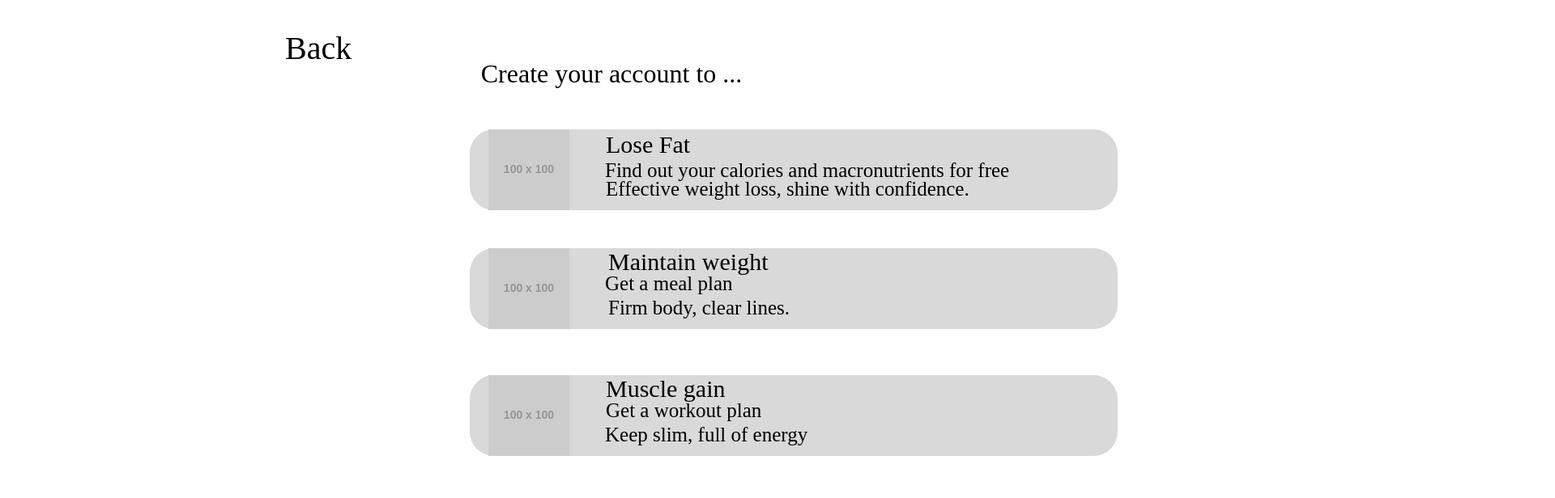
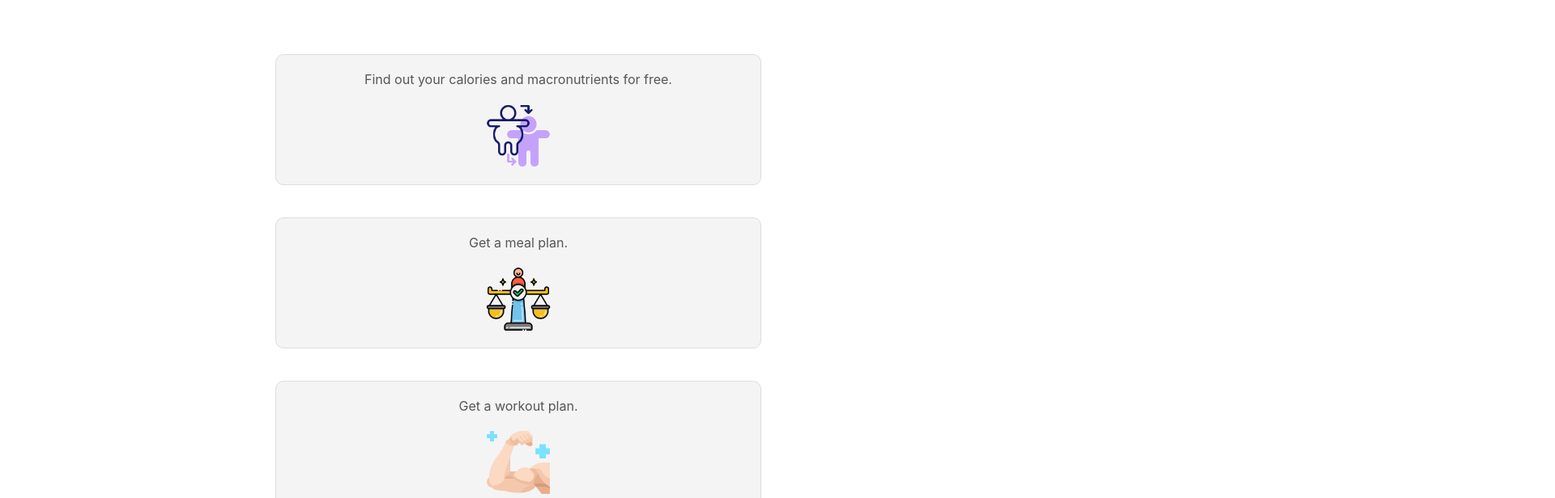
Before and after one commit to phucnhan/KLTN, a React (Create React App) app: page /nextCreate in a window 1280 px wide. Shown: the part 160-776 px from the top of the page at 81% size, 1920 px wide, since content can reach past the window. Built offline with nearby package versions, Linux system fonts and the light colour scheme.

Commit message:
update nexrcreate

```diff
--- a/src/App.js
+++ b/src/App.js
@@ -11,6 +11,7 @@ import ActivityLevel from './Component/ActivityLevel/ActivityLevel';
 import Food from './Component/Food/Food';
 import LoseFat from './Component/LoseFat/LoseFat';
 import NextCreate from './Component/NextCreate/NextCreate';
+import Plan from './Component/Plan/Plan';
 function App() {
   return (
     <Router>
@@ -23,8 +24,10 @@ function App() {
         <Route path="/food" element={<div className="app-container"><Food /></div>} />
         <Route path="/losefat" element={<div className="app-container"><LoseFat /></div>} />
         <Route path="/nextCreate" element={<div className="app-container"><NextCreate /></div>} />
+        <Route path="/plan" element={<div className="app-container"><Plan /></div>} />
         <Route path="/signup" element={<div className="app-container"><Signup /></div>} />
         <Route path="/login" element={<div className="app-container"><Login /></div>} />
+
       </Routes>
     </Router>
 
--- a/src/Component/NextCreate/NextCreate.css
+++ b/src/Component/NextCreate/NextCreate.css
@@ -1,162 +1,119 @@
-.container {
-    width: 1920px;
-    height: 1080px;
-    position: relative;
-    background: white;
+/* nextcreate.css */
+* {
+    margin: 0;
+    padding: 0;
+    box-sizing: border-box;
 }
 
-.box1, .box2, .box3 {
-    width: 800px;
-    height: 100px;
-    background: #D9D9D9;
-    border-radius: 30px;
-    position: absolute;
+
+
+.nextcreate-container {
+    display: flex;
+    flex-direction: column;
+    align-items: center;
+    justify-content: center;
+    padding: 20px;
+    min-height: 100vh;
+    text-align: center;
+
 }
 
-.box1 {
-    top: 320px;
-    left: 580px;
+.nextcreatetextbox {
+    width: 100%;
+    max-width: 600px;
+    margin-bottom: 40px;
+    margin-top: 10vh;
+    border-radius: 10px;
+    padding: 20px;
 }
 
-.box2 {
-    top: 467px;
-    left: 580px;
+
+.nextcreateGoals {
+    font-size: auto;
+    display: flex;
+    flex-direction: column;
+    align-items: center;
+    text-align: center;
 }
 
-.box3 {
-    top: 624px;
-    left: 580px;
+/* Style for each goal item container */
+.nextcreate1 {
+    width: 100%;
+    max-width: 600px;
+    margin-top: 1vh;
+    margin-bottom: 40px;
+    border: 1px solid #ddd;
+    border-radius: 10px;
+    padding: 20px;
+    background-color: #f4f4f4;
 }
 
-.text1, .text2, .text3, .text4, .text5, .text6 {
-    color: black;
-    font-weight: 400;
-    position: absolute;
+.nextcreate {
+    width: 100%;
+    max-width: 600px;
+    margin-bottom: 40px;
+    border: 1px solid #ddd;
+    border-radius: 10px;
+    padding: 20px;
+    background-color: #f4f4f4;
+}
+.nextcreateContent {
+    display: flex;
+    flex-direction: column;
+    align-items: center;
+    text-align: center;
 }
 
-.text1 {
-    font-size: 25px;
-    font-family: 'Lora';
-    top: 527px;
-    left: 751px;
+
+.descriptionText {
+    font-size: 1rem;
+    color: #555;
+    margin-bottom: 10px;
 }
 
-.text2 {
-    font-size: 30px;
-    font-family: 'Zen Antique';
-    top: 467px;
-    left: 751px;
+.goals-icon {
+    width: 80px;
+    height: 80px;
+    object-fit: contain;
+    margin-top: 10px;
 }
 
-.text3 {
-    font-size: 30px;
-    font-family: 'Zen Antique';
-    top: 624px;
-    left: 748px;
+.backText {
+    font-size: 1.2rem;
+    color: #007bff;
+    margin-top: 30px;
+    cursor: pointer;
 }
 
-.text4 {
-    font-size: 25px;
-    font-family: 'Lora';
-    top: 380px;
-    left: 748px;
+/* Responsive */
+@media (max-width: 768px) {
+
+    .descriptionText {
+        font-size: 0.9rem;
     }
 
-.text5 {
-    font-size: 30px;
-    font-family: 'Zen Antique';
-    top: 322px;
-    left: 748px;
+    .goalItem {
+        max-width: 100%;
     }
 
-.text6 {
-    font-size: 25px;
-    font-family: 'Lora';
-    top: 684px;
-    left: 747px;
+    .goals-icon {
+        width: 60px;
+        height: 60px;
+    }
 }
 
-.image1, .image2, .image3 {
-    width: 100px;
-    height: 100px;
-    position: absolute;
+@media (max-width: 480px) {
+
+    .descriptionText {
+        font-size: 0.8rem;
     }
 
-.image1 {
-    top: 624px;
-    left: 603px;
+    .goals-icon {
+        width: 50px;
+        height: 50px;
     }
 
-.image2 {
-    top: 467px;
-    left: 603px;
+    .goalItem {
+        width: 100%;
     }
-
-.image3 {
-    top: 320px;
-    left: 603px;
 }
-
-.create-account {
-    width: 432px;
-    height: 60px;
-    text-align: center;
-    color: black;
-    font-size: 32px;
-    font-family: 'Zen Antique';
-    font-weight: 400;
-    position: absolute;
-    top: 233px;
-    left: 539px;
-}
-
-.meal-plan, .calories-info, .workout-plan {
-    font-size: 25px;
-    font-family: 'Lora';
-    color: black;
-    position: absolute;
-}
-
-.meal-plan {
-    top: 497px;
-    left: 747px;
-}
-
-.calories-info {
-    top: 357px;
-    left: 747px;
-}
-
-.workout-plan {
-    top: 654px;
-    left: 748px;
-}
-
-.back {
-    position: absolute;
-    top: 196px;
-    left: 352px;
-    color: black;
-    font-size: 40px;
-    font-family: 'Karla';
-    font-weight: 400;
-}
-
-.create-button {
-    padding: 23px;
-    background: #469707;
-    border-radius: 30px;
-    position: absolute;
-    top: 783px;
-    left: 765px;
-    display: inline-flex;
-    justify-content: center;
-    align-items: center;
-}
-
-.create-button div {
-    color: white;
-    font-size: 36px;
-    font-family: 'Inter';
-    font-weight: 900;
-}
--- a/src/Component/NextCreate/NextCreate.js
+++ b/src/Component/NextCreate/NextCreate.js
@@ -1,36 +1,52 @@
-//Buoc 5
+//Buoc 5 next create
 import React from "react";
 import "./NextCreate.css";
 import Navbar from "../Navbar/Navbar";
+import { Link } from 'react-router-dom';
 
 class NextCreate extends React.Component {
     render() {
         return (
-            <div className="container">
+            <div className="nextcreate-container">
                 <Navbar />
-                <div className="box1" />
-                <div className="box2" />
-                <div className="text1">Firm body, clear lines.</div>
-                <div className="text2">Maintain weight</div>
-                <div className="box3" />
-                <div className="text3">Muscle gain</div>
-                <div className="text4">Effective weight loss, shine with confidence.</div>
-                <div className="text5">Lose Fat</div>
-                <div className="text6">Keep slim, full of energy</div>
-                <img className="image1" src="https://via.placeholder.com/100x100" alt="placeholder" />
-                <img className="image2" src="https://via.placeholder.com/100x100" alt="placeholder" />
-                <img className="image3" src="https://via.placeholder.com/100x100" alt="placeholder" />
-                <div className="create-account">Create your account to ...</div>
-                <div className="meal-plan">Get a meal plan</div>
-                <div className="calories-info">Find out your calories and macronutrients for free</div>
-                <div className="workout-plan">Get a workout plan</div>
-                <div className="back">Back</div>
-                <div className="create-button">
-                    <div>Create account</div>
+
+                <div className="nextcreatetextbox">
+                    <h1 classname="nextcreateGoals">Create your account to ...</h1>
                 </div>
+
+
+                <div className="nextcreate1">
+
+                    <div className="nextcreateContent">
+                            <div className="descriptionText">Find out your calories and macronutrients for free.</div>
+                            <img className="goals-icon" src="image/goalsimg/losefat1.png" alt="" />
+                    </div>
+                </div>
+
+
+                <div className="nextcreate">
+                    <div className="nextcreateContent">
+                            <div className="descriptionText">Get a meal plan.</div>
+                            <img className="goals-icon" src="image/goalsimg/maintainw1.png" alt="" />
+                    </div>
+                </div>
+
+
+                <div className="nextcreate">
+                    <div className="nextcreateContent">
+                            <div className="descriptionText">Get a workout plan.</div>
+                            <img className="goals-icon" src="image/goalsimg/musclegain1.png" alt="" />
+                    </div>
+                </div>
+
+
+                <Link to="/plan">
+                <div className="backText">Continue</div>
+                </Link>
             </div>
         );
     }
 }
 
+
 export default NextCreate;
--- /dev/null
+++ b/src/Component/Plan/Plan.js
@@ -0,0 +1,39 @@
+import React from "react";
+import "./Plan.css";
+import Navbar from "../Navbar/Navbar";
+import { Link } from 'react-router-dom';
+
+class Plan extends React.Component {
+    render() {
+        return (
+            <div className="signup-container">
+                <Navbar />
+                <div className="form-container">
+                    <div className="label-username">Username</div>
+                    <div className="input-field input-field-username">
+                        <input type="text" placeholder="Enter your username" />
+                    </div>
+
+                    <div className="label-password">Password</div>
+                    <div className="input-field input-field-password">
+                        <input type="password" placeholder="Enter your password" />
+                    </div>
+
+                    <div className="label-reenter">Re-enter password</div>
+                    <div className="input-field input-field-reenter">
+                        <input type="password" placeholder="Re-enter your password" />
+                    </div>
+
+                    <div className="sign-up-button">
+                        <div className="sign-up-button-text">Sign up</div>
+                    </div>
+                    <div>
+                        <Link to="/login">Already have account</Link>
+                    </div>
+                </div>
+            </div>
+        );
+    }
+}
+
+export default Plan;
```
Also changed, not shown: src/Component/Plan/Plan.css (added). Lines whose indentation alone changed are shown as unchanged.
